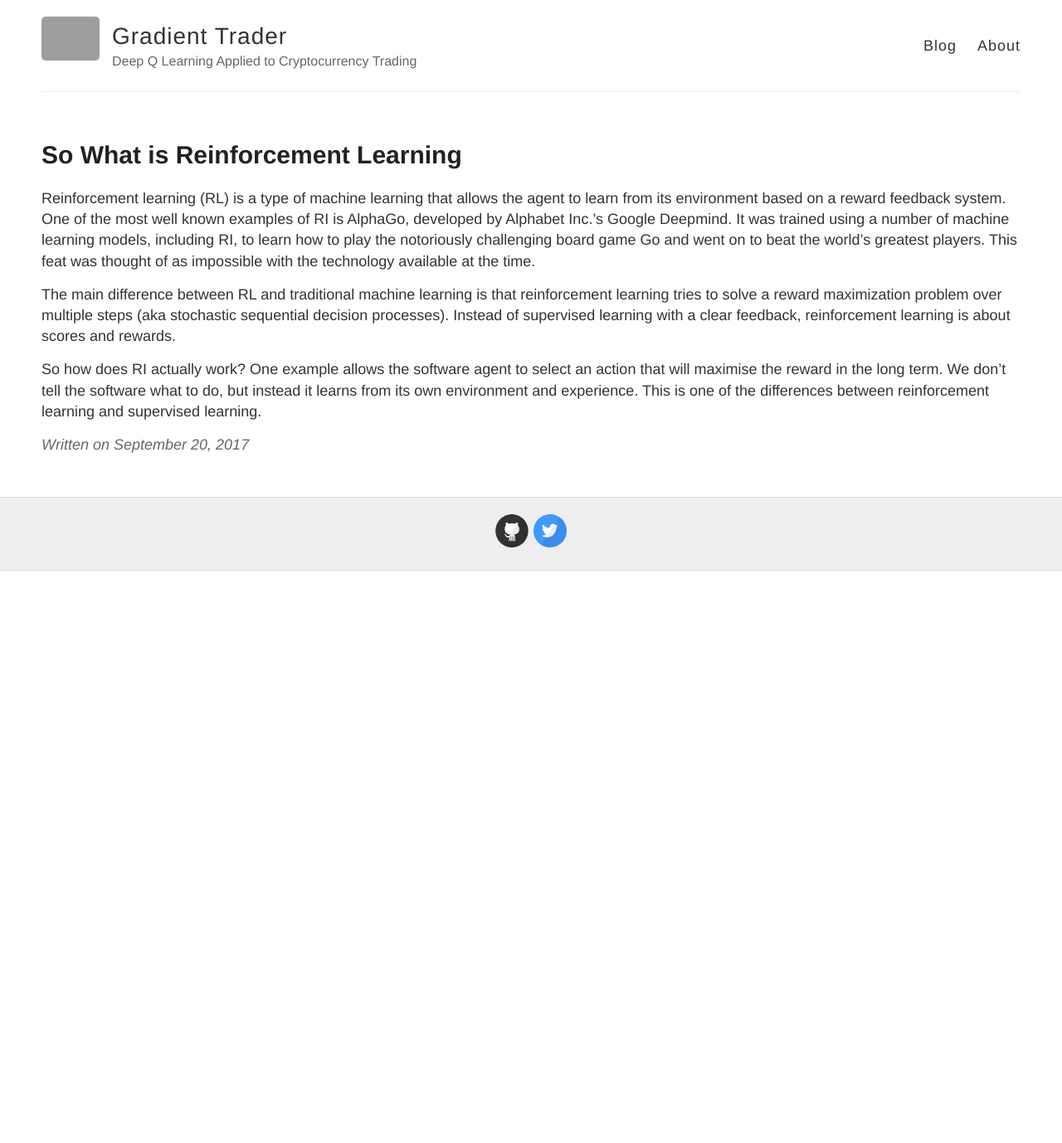
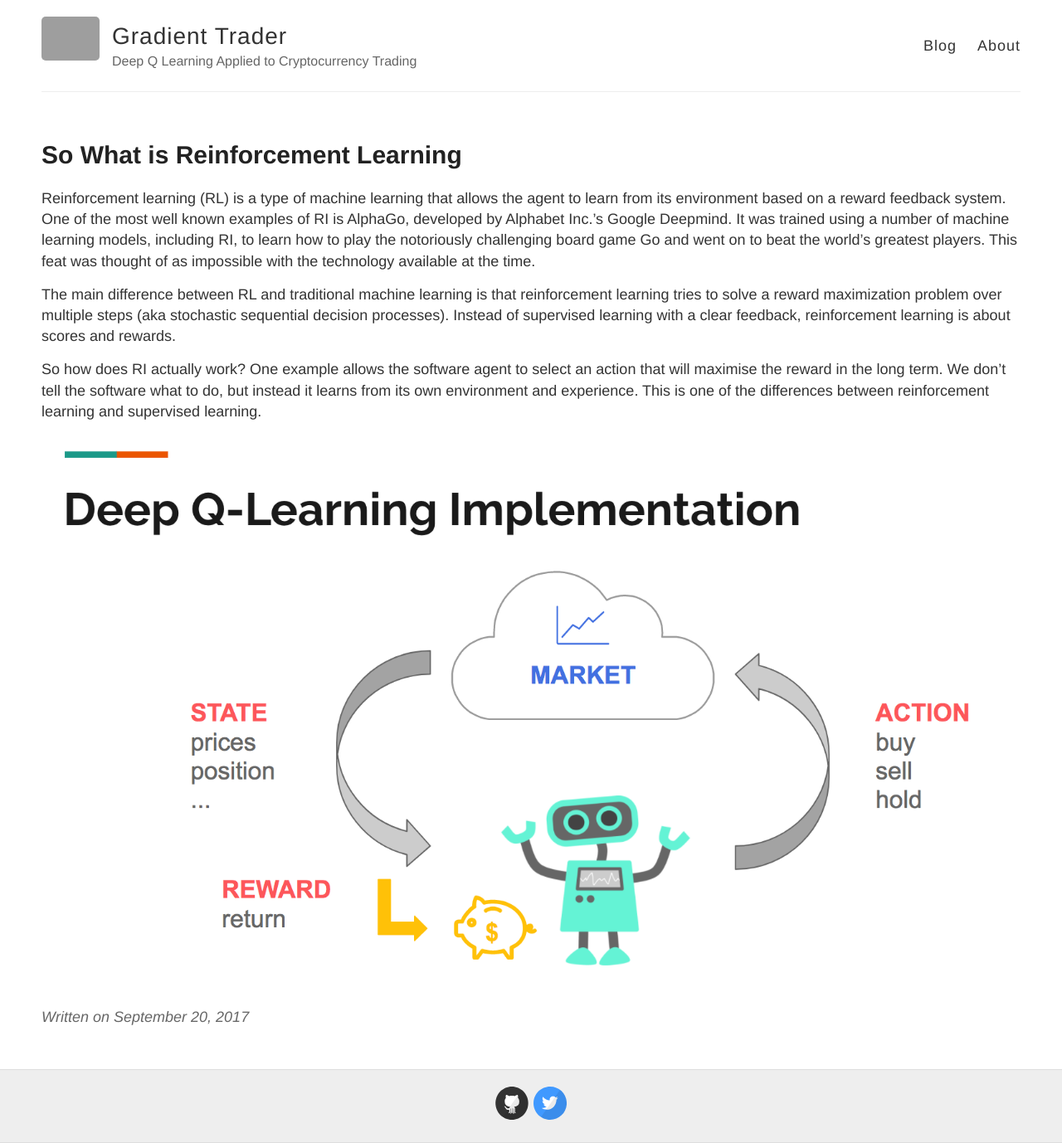
Before and after one commit to GradientTrader/gradienttrader.github.io, a Jekyll site: the page built from _posts/2017-09-20-What-is-reinforcement-learning?.md, in a window 1280 px wide. Shown: the whole page at 83% size. Built offline with Jekyll 4.4.1, drawn with Linux system fonts in a browser that asks for light colours; before the commit the page ends 900 px from its top, so only the background shows below that; grey boxes are pictures that could not be loaded.

Commit message:
Update 2017-09-20-What-is-reinforcement-learning?.md

```diff
--- a/_posts/2017-09-20-What-is-reinforcement-learning?.md
+++ b/_posts/2017-09-20-What-is-reinforcement-learning?.md
@@ -8,3 +8,5 @@ Reinforcement learning (RL) is a type of machine learning that allows the agent
 The main difference between RL and traditional machine learning is that reinforcement learning tries to solve a reward maximization problem over multiple steps (aka stochastic sequential decision processes). Instead of supervised learning with a clear feedback, reinforcement learning is about scores and rewards.
 
 So how does RI actually work? One example allows the software agent to select an action that will maximise the reward in the long term. We don’t tell the software what to do, but instead it learns from its own environment and experience. This is one of the differences between reinforcement learning and supervised learning.
+
+![reinforcement learning](https://github.com/GradientTrader/gradienttrader.github.io/blob/master/images/rl_image.png?raw=true)
```
